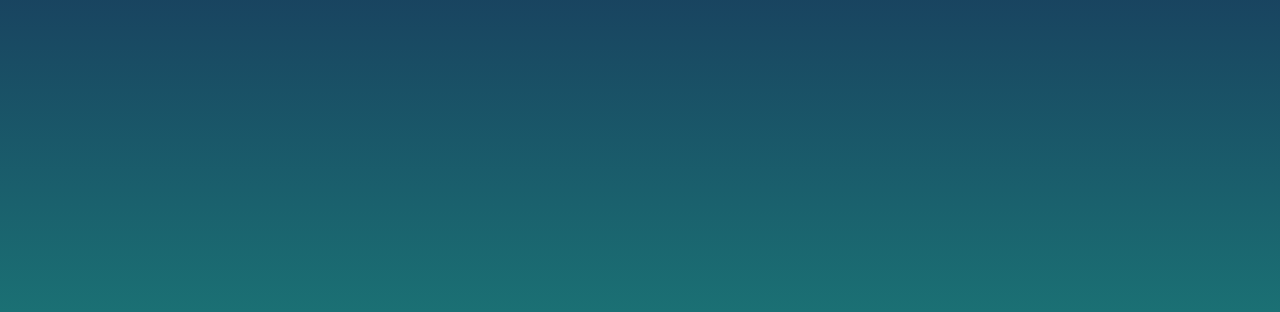
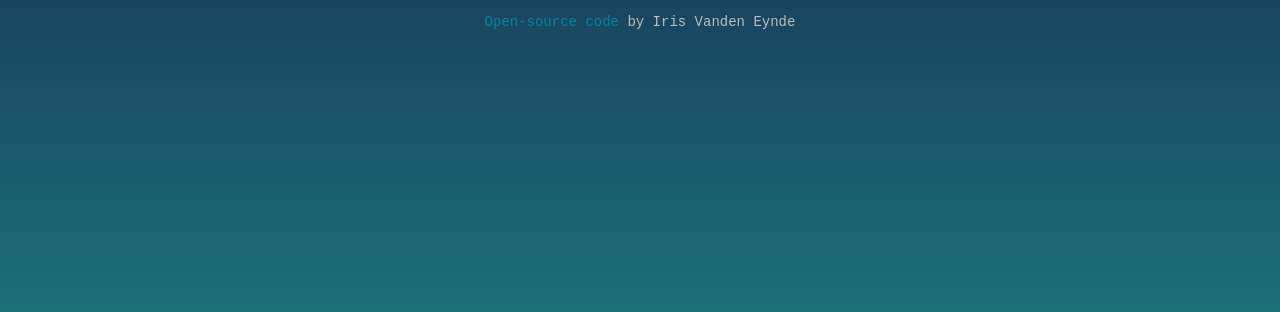
Before and after one commit to IrisVde/my-weather-app, a plain HTML site: page index.html in a window 1280 px wide. Shown: the part 440-752 px from the top of the page. Drawn offline with nearby package versions, Linux system fonts and the light colour scheme; no server answers.

Commit message:
Added Open-source code link to GitHub

```diff
--- a/index.html
+++ b/index.html
@@ -178,6 +178,14 @@
           </div>
         </div>
       </div>
+      <div class="source-text">
+        <a
+          href="https://github.com/IrisVde/my-weather-app"
+          class="source-code-link"
+          target="_blank"
+          >Open-source code</a
+        ><span class="developer-name"> by Iris Vanden Eynde</span>
+      </div>
     </div>
     <script src="src/script.js"></script>
   </body>
--- a/src/styles.css
+++ b/src/styles.css
@@ -81,3 +81,19 @@ a#fahrenheit {
 .next-days {
   padding: 24px 0 0;
 }
+.source-text {
+  margin-top: 15px;
+  font-size: 14px;
+  font-family: "Courier New", Courier, monospace;
+  text-align: center;
+}
+.source-code-link {
+  color: #0487a1;
+  transition: all 150ms ease-in-out;
+}
+.source-code-link:hover {
+  color: #00b3d7;
+}
+.developer-name {
+  color: #bbbdbd;
+}
```
